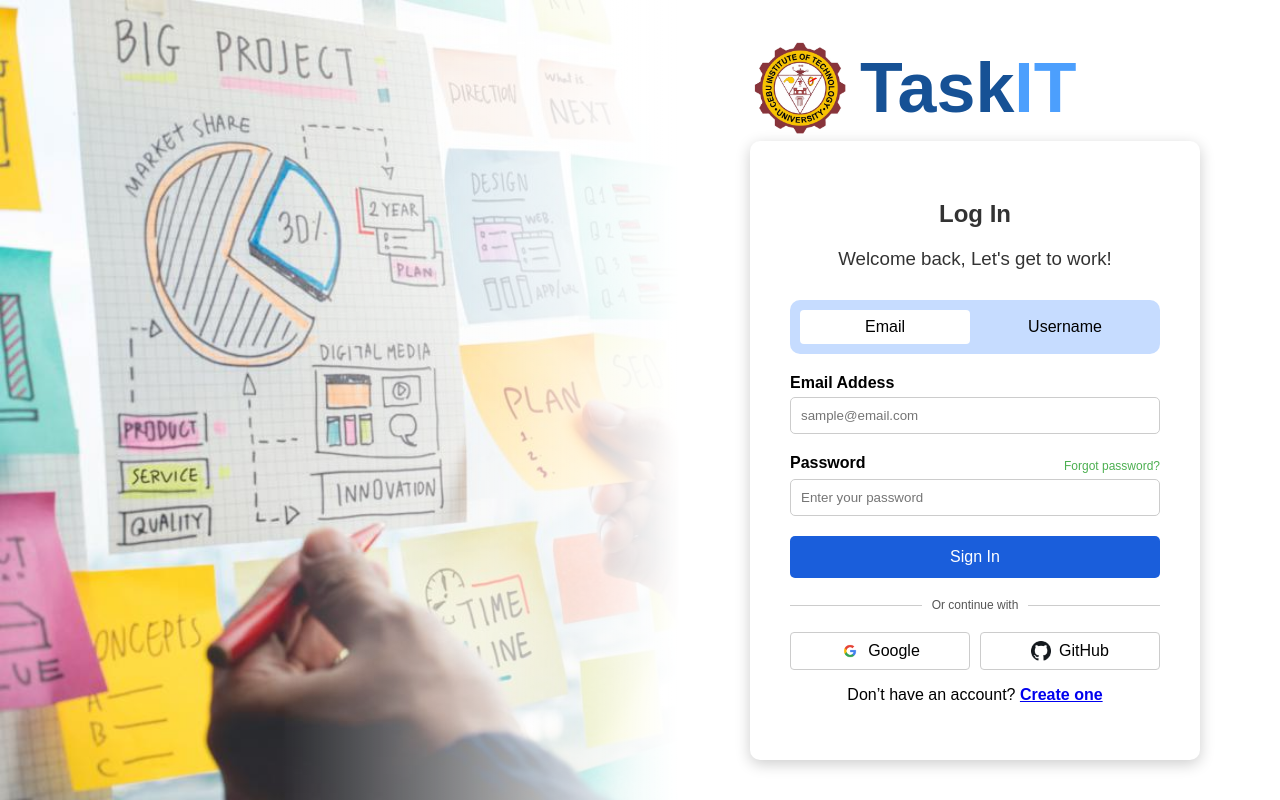
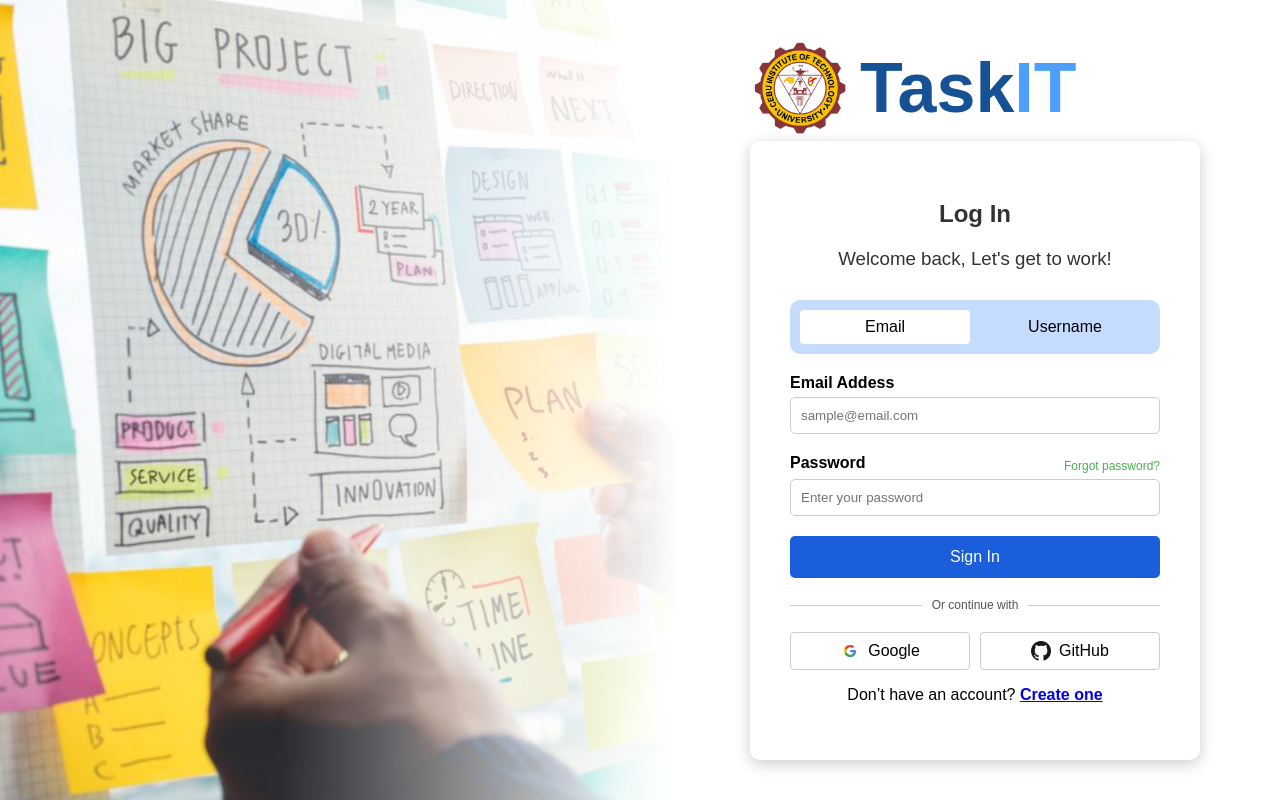
Before and after one commit to AkshayValtanitan/CSIT327-G2-TaskIT, a Django app: page /login/ in a window 1280 px wide. Run offline with Django 5.2, Linux system fonts and the light colour scheme.

Commit message:
feature(taskit): improved_login_update_3

```diff
--- a/login/static/login/css/login.css
+++ b/login/static/login/css/login.css
@@ -21,7 +21,7 @@
 
     position: relative;
     background:
-        url("/static/login/images/login_bg.jpg") left center no-repeat fixed,
+        url("/static/login/images/login_bg.png") left center no-repeat fixed,
         #f5f5f5;
     background-size: auto 100%;
 }
```
Also changed, not shown: login/static/login/images/login_bg.jpg (deleted), login/static/login/images/login_bg.png (added).
